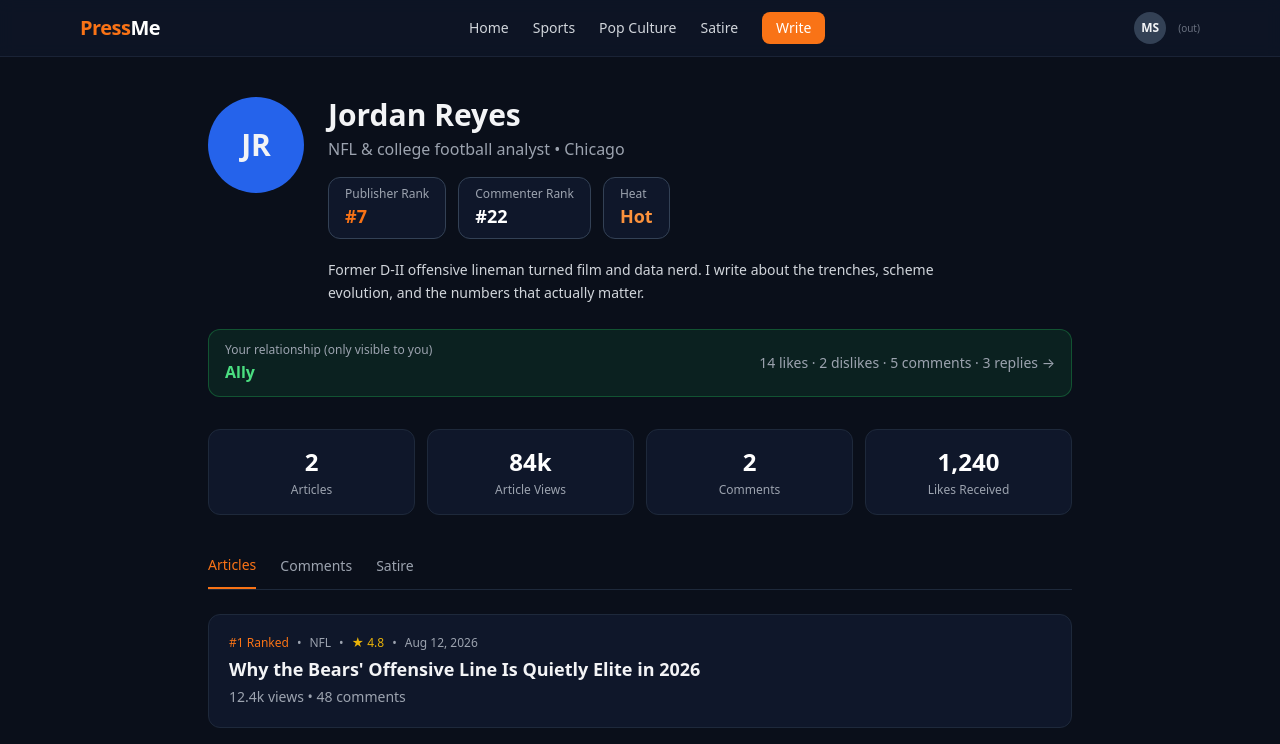
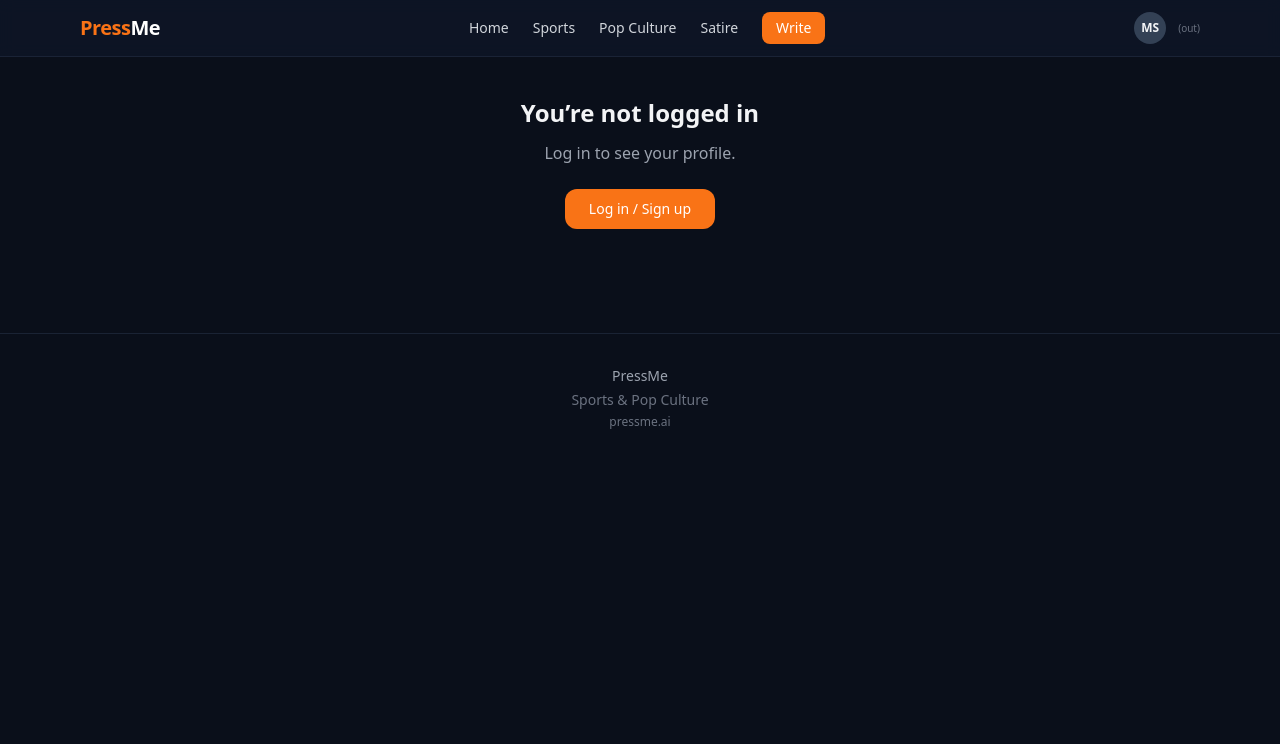
Before and after one commit to sheado44/-4, a Next.js app: page /profile in a window 1280 px wide. Shown: the top 744 px of the page. Built offline with nearby package versions, Linux system fonts and the light colour scheme.

Commit message:
Refactor ProfilePage to load user data dynamically
Refactor ProfilePage component to load user data from Supabase and update UI accordingly. Removed hardcoded articles, comments, and satire data.

```diff
--- a/src/app/profile/page.tsx
+++ b/src/app/profile/page.tsx
@@ -1,130 +1,126 @@
 "use client";
 
-import { useState } from "react";
+import { useEffect, useState } from "react";
 import Link from "next/link";
+import { supabase } from "@/lib/supabaseClient";
+
+type ProfileUser = {
+  id: string;
+  email?: string;
+  displayName: string;
+  initials: string;
+};
 
 export default function ProfilePage() {
+  const [user, setUser] = useState<ProfileUser | null>(null);
+  const [loading, setLoading] = useState(true);
   const [activeTab, setActiveTab] = useState<"articles" | "comments" | "satire">("articles");
 
-  const articles = [
-    {
-      id: "1",
-      rankLabel: "#1 Ranked",
-      category: "NFL",
-      stars: 4.8,
-      date: "Aug 12, 2026",
-      title: "Why the Bears' Offensive Line Is Quietly Elite in 2026",
-      meta: "12.4k views • 48 comments",
-    },
-    {
-      id: "2",
-      rankLabel: "#8",
-      category: "NFL",
-      stars: 4.5,
-      date: "Jul 28, 2026",
-      title: "The Evolution of Zone Blocking in the Modern NFL",
-      meta: "6.2k views • 22 comments",
-    },
-  ];
+  useEffect(() => {
+    const loadUser = async () => {
+      const { data } = await supabase.auth.getUser();
+      const authUser = data.user;
 
-  const comments = [
-    {
-      article: "Why the Bears' Offensive Line Is Quietly Elite in 2026",
-      time: "2h ago",
-      text: "Finally someone posting the actual film grades instead of the same old narrative. The right tackle improvement alone is massive.",
-      likes: 24,
-      dislikes: 3,
-    },
-    {
-      article: "The Quiet Revolution in NBA Load Management",
-      time: "1d ago",
-      text: "The biometric data angle is underrated. Most people still think load management is just resting stars.",
-      likes: 17,
-      dislikes: 2,
-    },
-  ];
+      if (!authUser) {
+        setUser(null);
+        setLoading(false);
+        return;
+      }
 
-  const satire = [
-    {
-      id: "5",
-      title: "Caleb Williams Accidentally Invents Time Travel During a Scramble",
-      stars: 4.9,
-      date: "Aug 10, 2026",
-      meta: "6.3k views • 91 comments",
-    },
-    {
-      id: "6",
-      title: "The Day the Mascot Took Over Play-Calling",
-      stars: 4.6,
-      date: "Jul 22, 2026",
-      meta: "3.1k views • 44 comments",
-    },
-  ];
+      const displayName =
+        authUser.user_metadata?.display_name ||
+        authUser.email?.split("@")[0] ||
+        "User";
+
+      const initials = displayName
+        .split(" ")
+        .map((part: string) => part[0])
+        .join("")
+        .slice(0, 2)
+        .toUpperCase();
+
+      setUser({
+        id: authUser.id,
+        email: authUser.email,
+        displayName,
+        initials,
+      });
+      setLoading(false);
+    };
+
+    loadUser();
+  }, []);
+
+  if (loading) {
+    return (
+      <main className="max-w-4xl mx-auto px-4 py-10">
+        <p className="text-gray-400">Loading profile...</p>
+      </main>
+    );
+  }
+
+  if (!user) {
+    return (
+      <main className="max-w-4xl mx-auto px-4 py-10 text-center">
+        <h1 className="text-2xl font-bold mb-3">You’re not logged in</h1>
+        <p className="text-gray-400 mb-6">Log in to see your profile.</p>
+        <Link
+          href="/login"
+          className="inline-block bg-forge-accent hover:bg-forge-accentHover text-white px-6 py-2.5 rounded-xl text-sm font-medium transition"
+        >
+          Log in / Sign up
+        </Link>
+      </main>
+    );
+  }
 
   return (
     <main className="max-w-4xl mx-auto px-4 py-10">
-      <div className="flex flex-col sm:flex-row gap-6 items-start mb-6">
+      <div className="flex flex-col sm:flex-row gap-6 items-start mb-8">
         <div className="w-24 h-24 rounded-full bg-blue-600 flex items-center justify-center text-3xl font-bold shrink-0">
-          JR
+          {user.initials}
         </div>
 
         <div className="flex-1">
-          <h1 className="text-3xl font-bold mb-1">Jordan Reyes</h1>
-          <p className="text-gray-400 mb-4">
-            NFL & college football analyst • Chicago
-          </p>
+          <h1 className="text-3xl font-bold mb-1">{user.displayName}</h1>
+          <p className="text-gray-400 mb-4">{user.email}</p>
 
           <div className="flex flex-wrap gap-3 mb-5">
             <div className="bg-forge-900 border border-forge-700 rounded-xl px-4 py-2">
               <div className="text-xs text-gray-400">Publisher Rank</div>
-              <div className="font-bold text-forge-accent text-lg">#7</div>
+              <div className="font-bold text-gray-300 text-lg">—</div>
             </div>
             <div className="bg-forge-900 border border-forge-700 rounded-xl px-4 py-2">
               <div className="text-xs text-gray-400">Commenter Rank</div>
-              <div className="font-bold text-white text-lg">#22</div>
+              <div className="font-bold text-gray-300 text-lg">—</div>
             </div>
             <div className="bg-forge-900 border border-forge-700 rounded-xl px-4 py-2">
               <div className="text-xs text-gray-400">Heat</div>
-              <div className="font-bold text-orange-400 text-lg">Hot</div>
+              <div className="font-bold text-gray-300 text-lg">—</div>
             </div>
           </div>
 
-          <p className="text-gray-300 max-w-2xl text-sm leading-relaxed">
-            Former D-II offensive lineman turned film and data nerd. I write about the trenches, scheme evolution, and the numbers that actually matter.
+          <p className="text-gray-400 text-sm">
+            This is your real account. Articles, comments, and satire will appear here once you publish them.
           </p>
         </div>
       </div>
 
-      <Link
-        href="/relationship"
-        className="block mb-8 rounded-xl border border-green-500/30 bg-green-500/10 px-4 py-3 hover:bg-green-500/15 transition"
-      >
-        <div className="flex flex-col sm:flex-row sm:items-center justify-between gap-2">
-          <div>
-            <div className="text-xs text-gray-400 mb-0.5">Your relationship (only visible to you)</div>
-            <div className="font-semibold text-green-400">Ally</div>
-          </div>
-          <div className="text-sm text-gray-400">
-            14 likes · 2 dislikes · 5 comments · 3 replies →
-          </div>
-        </div>
-      </Link>
-
       <div className="grid grid-cols-2 md:grid-cols-4 gap-3 mb-10">
         <div className="bg-forge-900 border border-forge-800 rounded-xl p-4 text-center">
-          <div className="text-2xl font-bold text-white">{articles.length}</div>
+          <div className="text-2xl font-bold text-white">0</div>
           <div className="text-xs text-gray-400 mt-1">Articles</div>
         </div>
         <div className="bg-forge-900 border border-forge-800 rounded-xl p-4 text-center">
-          <div className="text-2xl font-bold text-white">84k</div>
+          <div className="text-2xl font-bold text-white">0</div>
           <div className="text-xs text-gray-400 mt-1">Article Views</div>
         </div>
         <div className="bg-forge-900 border border-forge-800 rounded-xl p-4 text-center">
-          <div className="text-2xl font-bold text-white">{comments.length}</div>
+          <div className="text-2xl font-bold text-white">0</div>
           <div className="text-xs text-gray-400 mt-1">Comments</div>
         </div>
         <div className="bg-forge-900 border border-forge-800 rounded-xl p-4 text-center">
-          <div className="text-2xl font-bold text-white">1,240</div>
+          <div className="text-2xl font-bold text-white">0</div>
           <div className="text-xs text-gray-400 mt-1">Likes Received</div>
         </div>
       </div>
@@ -163,96 +159,43 @@ export default function ProfilePage() {
       </div>
 
       {activeTab === "articles" && (
-        articles.length === 0 ? (
         <div className="bg-forge-900 border border-forge-800 rounded-2xl p-10 text-center">
           <p className="text-gray-300 font-medium mb-1">No articles yet</p>
-            <p className="text-sm text-gray-500 mb-4">When this user publishes, their articles will show up here.</p>
+          <p className="text-sm text-gray-500 mb-4">When you publish, your articles will show up here.</p>
           <Link href="/editor" className="text-sm text-forge-accent hover:text-orange-300 transition">
             Write an article →
           </Link>
         </div>
-        ) : (
-          <div className="space-y-4">
-            {articles.map((a) => (
-              <Link
-                key={a.id}
-                href={`/article/${a.id}`}
-                className="block bg-forge-900 border border-forge-800 rounded-xl p-5 hover:border-forge-700 transition"
-              >
-                <div className="flex items-center gap-2 text-xs text-gray-400 mb-1">
-                  <span className="text-forge-accent font-medium">{a.rankLabel}</span>
-                  <span>•</span>
-                  <span>{a.category}</span>
-                  <span>•</span>
-                  <span className="text-yellow-500">★ {a.stars}</span>
-                  <span>•</span>
-                  <span>{a.date}</span>
-                </div>
-                <h2 className="text-lg font-bold mb-1">{a.title}</h2>
-                <p className="text-gray-400 text-sm">{a.meta}</p>
-              </Link>
-            ))}
-          </div>
-        )
       )}
 
       {activeTab === "comments" && (
-        comments.length === 0 ? (
         <div className="bg-forge-900 border border-forge-800 rounded-2xl p-10 text-center">
           <p className="text-gray-300 font-medium mb-1">No comments yet</p>
-            <p className="text-sm text-gray-500">Comments this user leaves will appear here.</p>
+          <p className="text-sm text-gray-500">Comments you leave will appear here.</p>
         </div>
-        ) : (
-          <div className="space-y-5">
-            {comments.map((c, i) => (
-              <div key={i} className="bg-forge-900 border border-forge-800 rounded-xl p-5">
-                <div className="text-xs text-gray-500 mb-2">
-                  On <span className="text-gray-300">{c.article}</span> · {c.time}
-                </div>
-                <p className="text-gray-300 text-sm leading-relaxed mb-3">{c.text}</p>
-                <div className="flex items-center gap-4 text-xs text-gray-500">
-                  <span>👍 {c.likes}</span>
-                  <span>👎 {c.dislikes}</span>
-                </div>
-              </div>
-            ))}
-          </div>
-        )
       )}
 
       {activeTab === "satire" && (
-        satire.length === 0 ? (
         <div className="bg-forge-900 border border-purple-500/20 rounded-2xl p-10 text-center">
           <p className="text-gray-300 font-medium mb-1">No satire yet</p>
-            <p className="text-sm text-gray-500 mb-4">Clearly untrue, entertainment-only pieces will show up here.</p>
+          <p className="text-sm text-gray-500 mb-4">Your satire pieces will show up here.</p>
           <Link href="/fan-fiction" className="text-sm text-purple-300 hover:text-purple-200 transition">
             Write Satire →
           </Link>
         </div>
-        ) : (
-          <div className="space-y-4">
-            {satire.map((s) => (
-              <Link
-                key={s.id}
-                href={`/article/${s.id}`}
-                className="block bg-forge-900 border border-purple-500/20 rounded-xl p-5 hover:border-purple-500/40 transition"
+      )}
+
+      <div className="mt-10">
+        <button
+          onClick={async () => {
+            await supabase.auth.signOut();
+            window.location.href = "/login";
+          }}
+          className="text-sm text-gray-400 hover:text-white transition"
         >
-                <div className="flex items-center gap-2 text-xs text-gray-400 mb-1">
-                  <span className="bg-purple-500/20 text-purple-300 px-2 py-0.5 rounded font-medium">
-                    Satire
-                  </span>
-                  <span>•</span>
-                  <span className="text-yellow-500">★ {s.stars}</span>
-                  <span>•</span>
-                  <span>{s.date}</span>
+          Log out
+        </button>
       </div>
-                <h2 className="text-lg font-bold mb-1">{s.title}</h2>
-                <p className="text-gray-400 text-sm">{s.meta}</p>
-              </Link>
-            ))}
-          </div>
-        )
-      )}
     </main>
   );
 }
```
Lines whose indentation alone changed are shown as unchanged.
